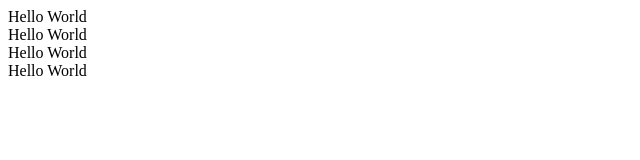
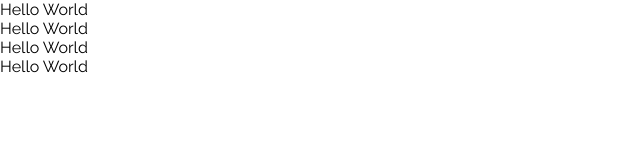
Before and after one commit to bkwon94/brian-kwon, a React app: page / in a window 1280 px wide. Shown: the top 160 px of the page, without its empty margins (0-640 px from the left). Built offline with nearby package versions, Linux system fonts and the light colour scheme.

Commit message:
Link stylesheet, add main font

```diff
--- a/public/index.html
+++ b/public/index.html
@@ -6,7 +6,8 @@
     <title></title>
     <meta name="description" content="">
     <meta name="viewport" content="width=device-width, initial-scale=1">
-    <link rel="stylesheet" href="">
+    <link href="https://fonts.googleapis.com/css?family=Raleway&display=swap" rel="stylesheet">
+    <link rel="stylesheet" href="./styles.css">
   </head>
   <body>
     <div id="app"></div>
--- a/public/styles.css
+++ b/public/styles.css
@@ -0,0 +1,12 @@
+
+* {
+  margin: 0;
+  padding: 0;
+  box-sizing: border-box;
+  /*border and padding not added to box size*/
+}
+
+
+body {
+  font-family: 'Raleway', sans-serif;
+}
```
